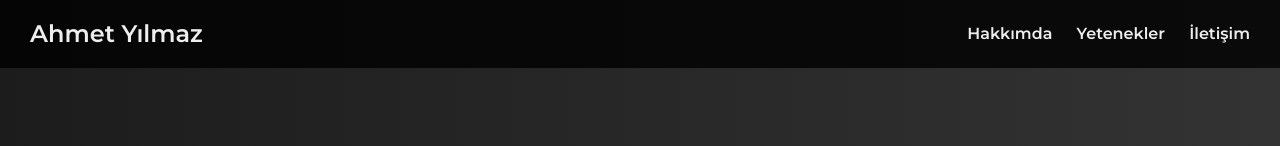
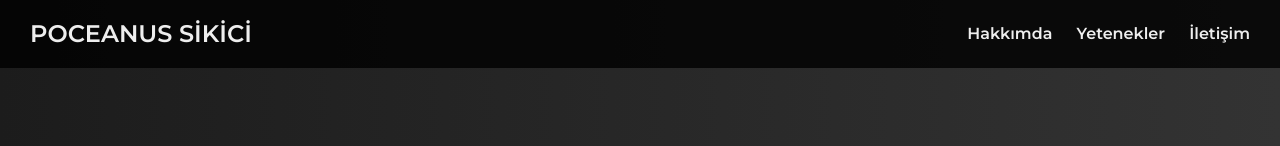
Before and after one commit to Mertto303030/miranazdalton, a plain HTML site: page index.html in a window 1280 px wide. Shown: the top 146 px of the page. Drawn offline with Linux system fonts and the light colour scheme; grey boxes are pictures that could not be loaded.

Commit message:
Update index.html

```diff
--- a/index.html
+++ b/index.html
@@ -146,7 +146,7 @@
 <body>
 
   <nav>
-    <h1>Ahmet Yılmaz</h1>
+    <h1>POCEANUS SİKİCİ</h1>
     <div>
       <a href="#about">Hakkımda</a>
       <a href="#skills">Yetenekler</a>
```
